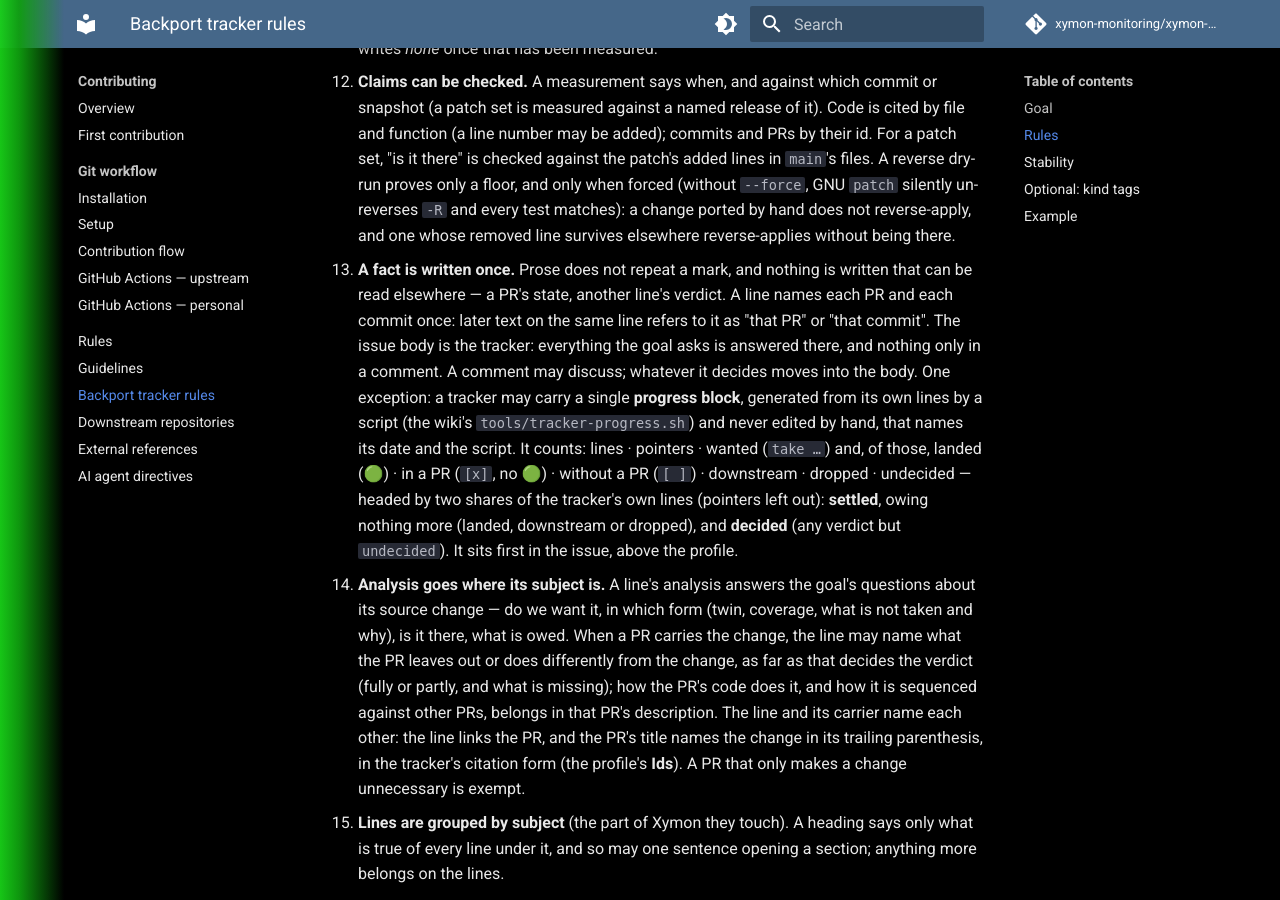
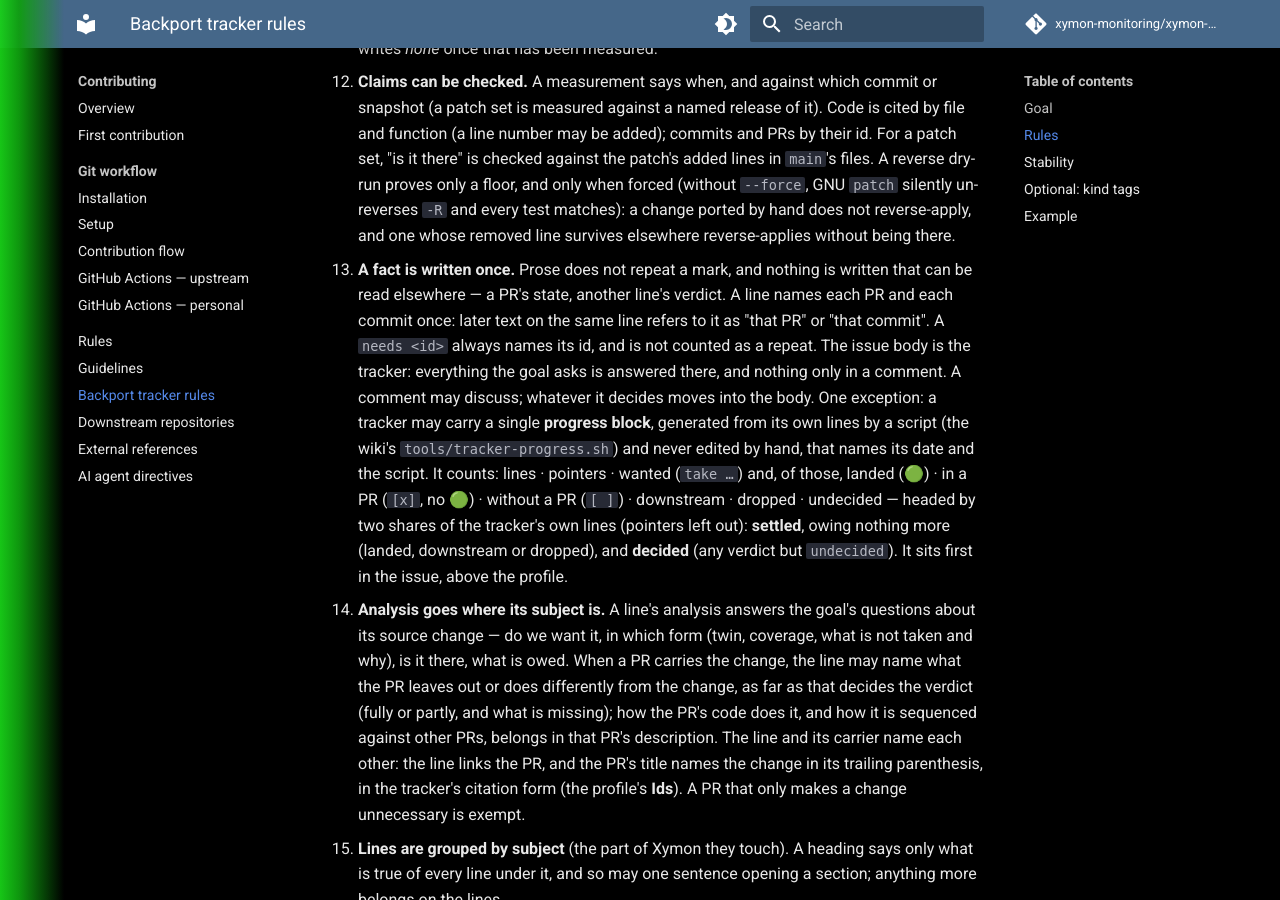
Before and after one commit to xymon-monitoring/xymon-wiki, an MkDocs documentation site: the page built from docs/contributing/backport-tracker-rules.md, in a window 1280 px wide and 900 px high, scrolled down 2095 px. Built offline with MkDocs 1.6.1 and Material for MkDocs 9.7.7, drawn with Linux system fonts in a browser that asks for light colours; comment, search, counter and statistics services are not loaded.

Commit message:
backport-tracker-rules: a needs <id> always names its id
Rule 8's name-once rule would otherwise turn a dependency into 'needs that PR', which rule 5 forbids; a needs mention is not counted as a repeat, in the rule and in tracker-lint.

```diff
--- a/docs/contributing/backport-tracker-rules.md
+++ b/docs/contributing/backport-tracker-rules.md
@@ -94,7 +94,8 @@ for prose.
 8. **A fact is written once.** Prose does not repeat a mark, and nothing is
    written that can be read elsewhere — a PR's state, another line's verdict.
    A line names each PR and each commit once: later text on the same line refers
-   to it as "that PR" or "that commit".
+   to it as "that PR" or "that commit". A `needs <id>` always names its id, and
+   is not counted as a repeat.
    The issue body is the tracker: everything the goal asks is answered there,
    and nothing only in a comment. A comment may discuss; whatever it decides
    moves into the body.
```
Also changed, not shown: 1 other file.
